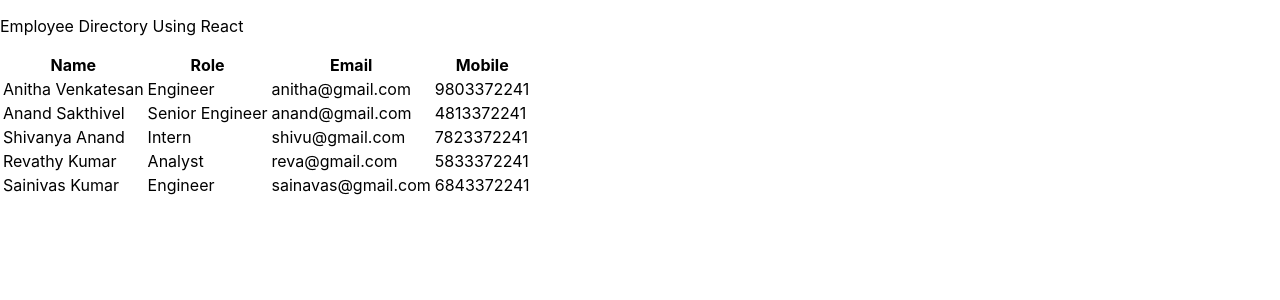
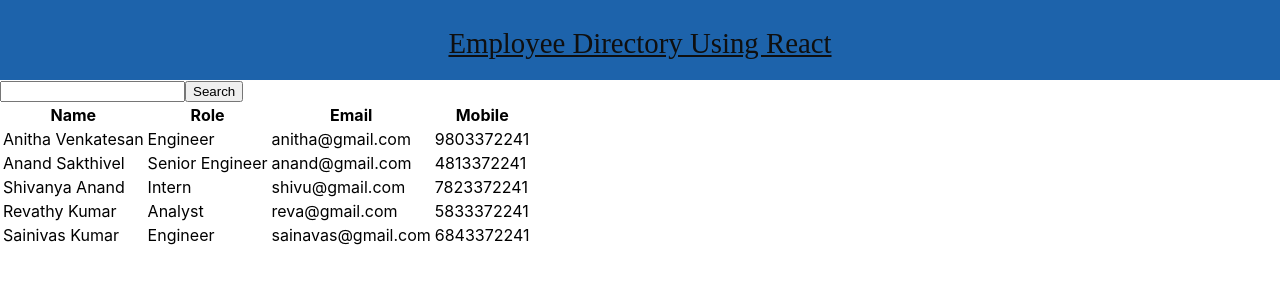
Before and after one commit to Anitha-Venkatesan/Employee-Directory, a React (Create React App) app: page / in a window 1280 px wide. Shown: the top 300 px of the page. Built offline with nearby package versions, Linux system fonts and the light colour scheme.

Commit message:
Added sort functionality for name field

```diff
--- a/src/App.js
+++ b/src/App.js
@@ -2,14 +2,38 @@ import React  from "react";
 import Employee from "./components/employee";
 import "./App.css";
 import data from "./data/employee.json";
+import Navbar from "./components/Navbar";
+import Search from "./components/Search";
 
-export default function App() {
+class App extends React.Component {
+  state = {
+    data
+  }
 
+  sortByName= () => {
+    this.setState({
+      data: data.sort( (a , b) => {
+        if (a.name < b.name) {
+          return -1;
+        }
+        if (a.name > b.name) {
+          return 1;
+        }
+        return 0;
+      })
+    });
+  }
+
+render() {
   return (
     <div>
-      <p>Employee Directory Using React</p>
-      <Employee data={data}/>
+      <Navbar />
+      <Search/>
+      <Employee data={this.state.data}
+      sortByName= {this.sortByName}
+      />
     </div>
-  )
-
+  );
+  }
 }
+export default App;
```
